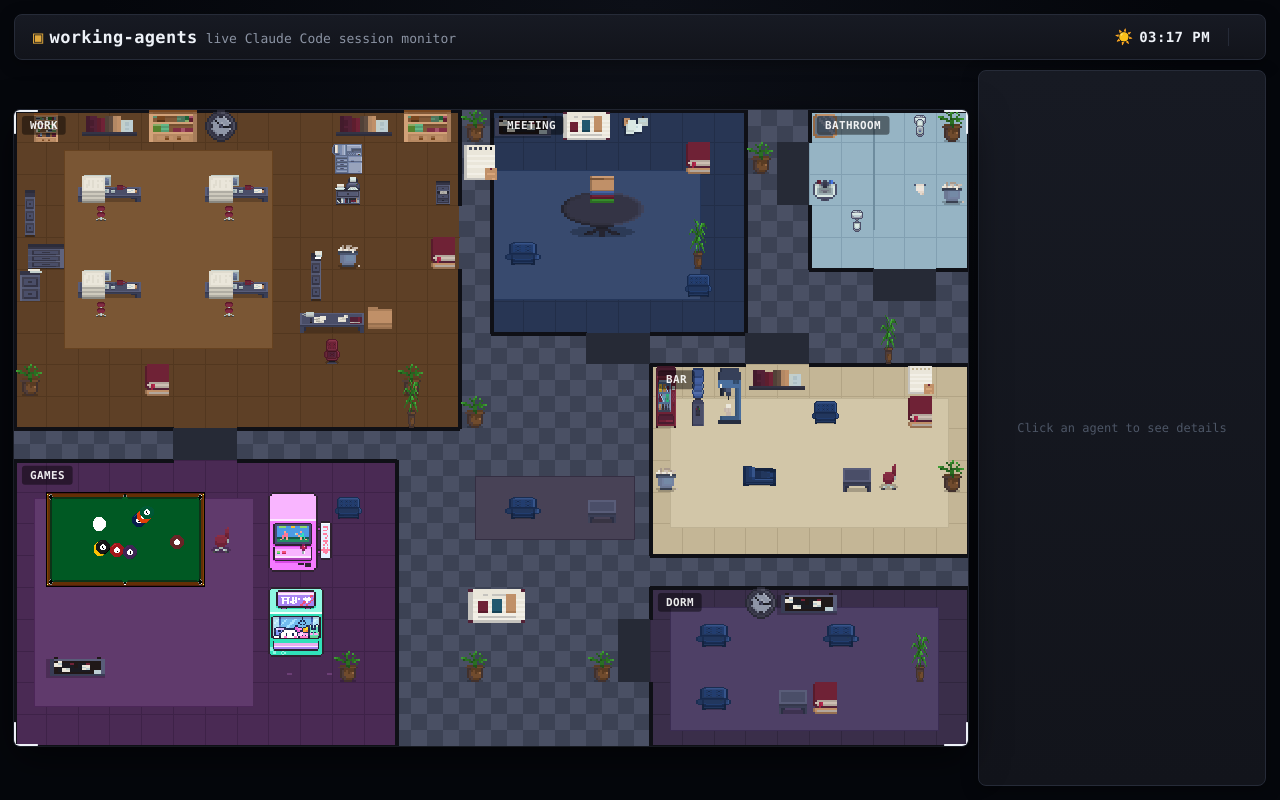
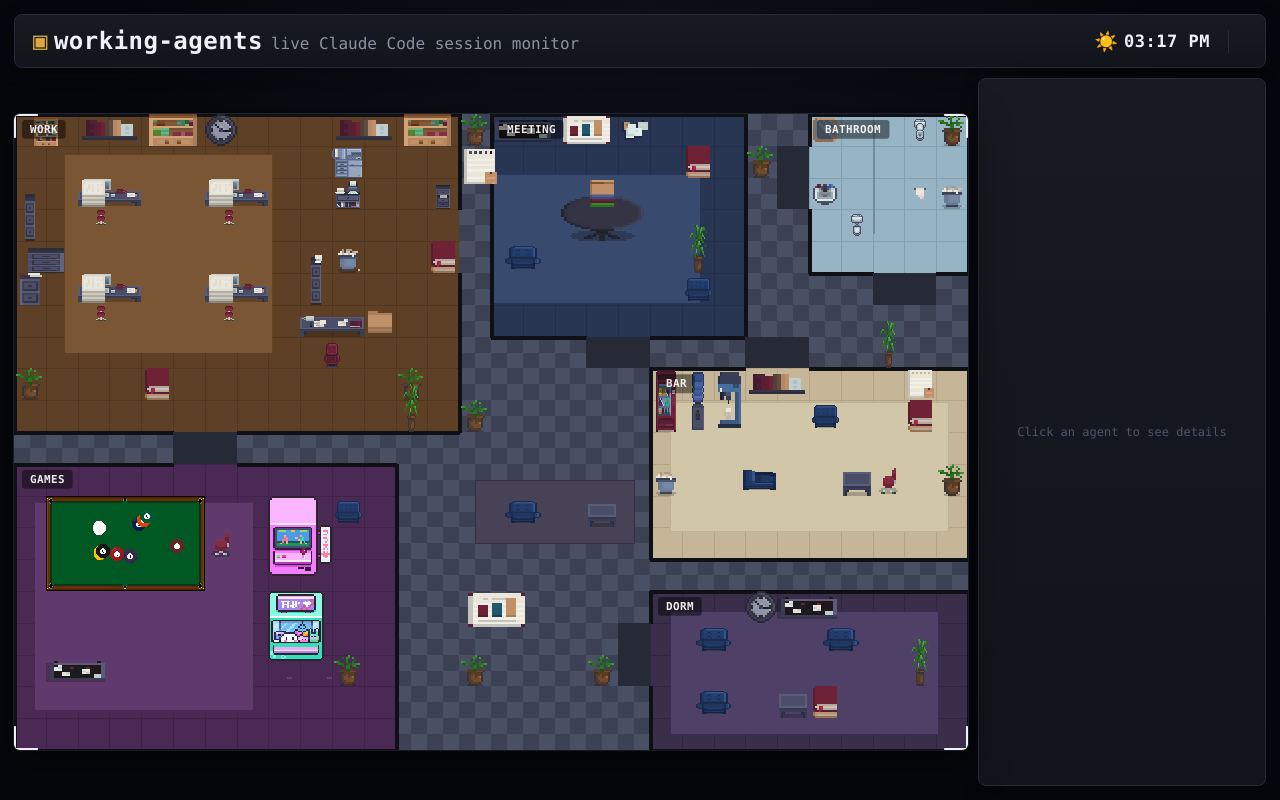
Before and after one commit to diogocouto18/working-agents, a website: page client/index.html in a window 1280 px wide. Drawn offline with Linux system fonts and the light colour scheme.

Commit message:
[Frontend] Increase Top Bar Font Size Further
Previous bump (15->17px title) wasn't enough per feedback — title now
24px, subtitle/clock/counts 16-19px.

```diff
--- a/client/index.html
+++ b/client/index.html
@@ -22,14 +22,14 @@
 
   #header { width: 100%; max-width: 1800px; display: flex; align-items: center; justify-content: space-between; padding: 12px 18px; background: linear-gradient(180deg, var(--panel-bg-2), var(--panel-bg)); border: 1px solid var(--border); border-radius: 8px; box-sizing: border-box; flex-shrink: 0; box-shadow: 0 4px 16px rgba(0,0,0,0.35); }
   #header .brand { display: flex; align-items: baseline; gap: 8px; }
-  #header .title { font-size: 17px; font-weight: 700; letter-spacing: 0.02em; }
+  #header .title { font-size: 24px; font-weight: 700; letter-spacing: 0.02em; }
   #header .title::before { content: '▣'; color: var(--accent); margin-right: 6px; }
-  #header .sub { color: var(--text-dim); font-size: 13px; }
+  #header .sub { color: var(--text-dim); font-size: 16px; }
   #header .right { display: flex; align-items: center; gap: 18px; }
-  #clock { display: flex; align-items: center; gap: 6px; font-size: 14px; color: var(--text-dim); border-right: 1px solid var(--border); padding-right: 18px; }
-  #clock .phase-icon { font-size: 15px; }
+  #clock { display: flex; align-items: center; gap: 6px; font-size: 17px; color: var(--text-dim); border-right: 1px solid var(--border); padding-right: 18px; }
+  #clock .phase-icon { font-size: 19px; }
   #clock .time { color: var(--text); font-weight: 700; letter-spacing: 0.03em; }
-  #counts { display: flex; gap: 14px; font-size: 14px; }
+  #counts { display: flex; gap: 14px; font-size: 17px; }
   #counts .n { color: var(--text-dim); }
   .working { color: var(--working); } .waiting { color: var(--waiting); } .idle { color: var(--idle); }
 
```
